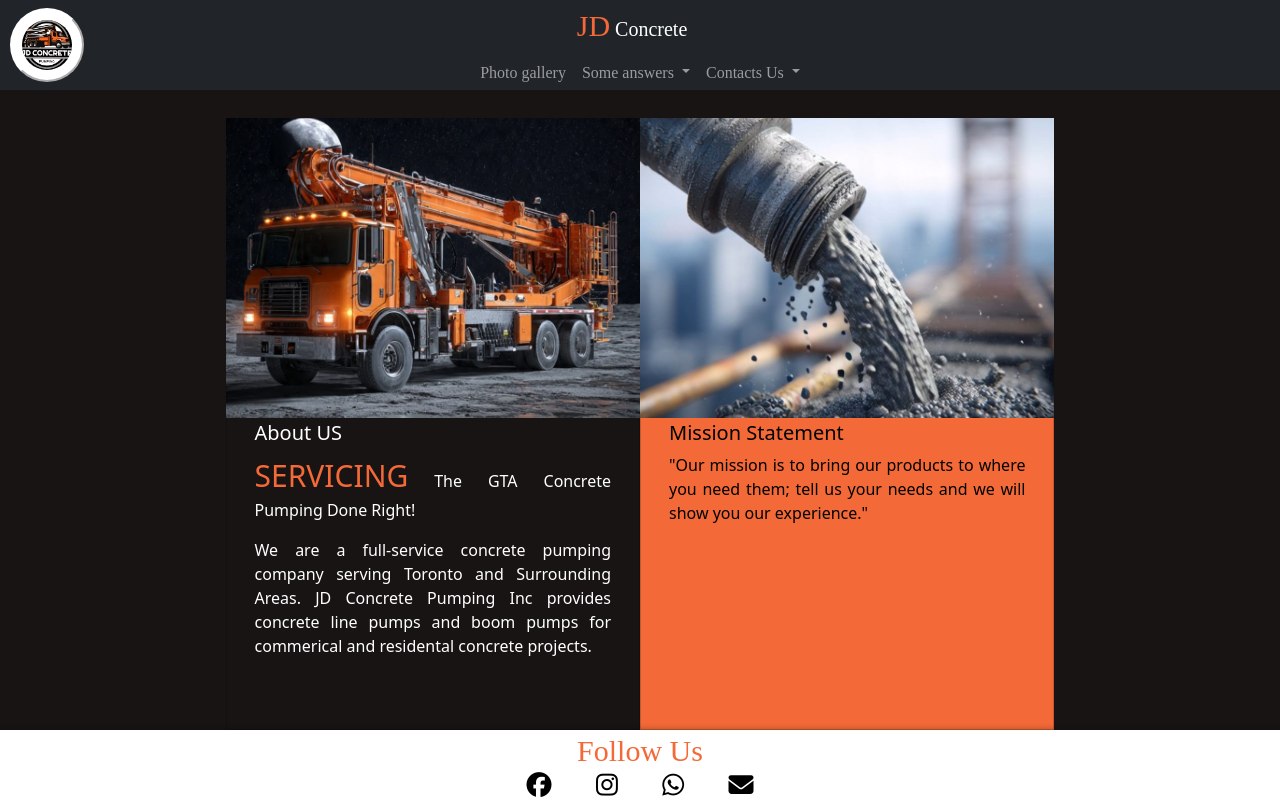
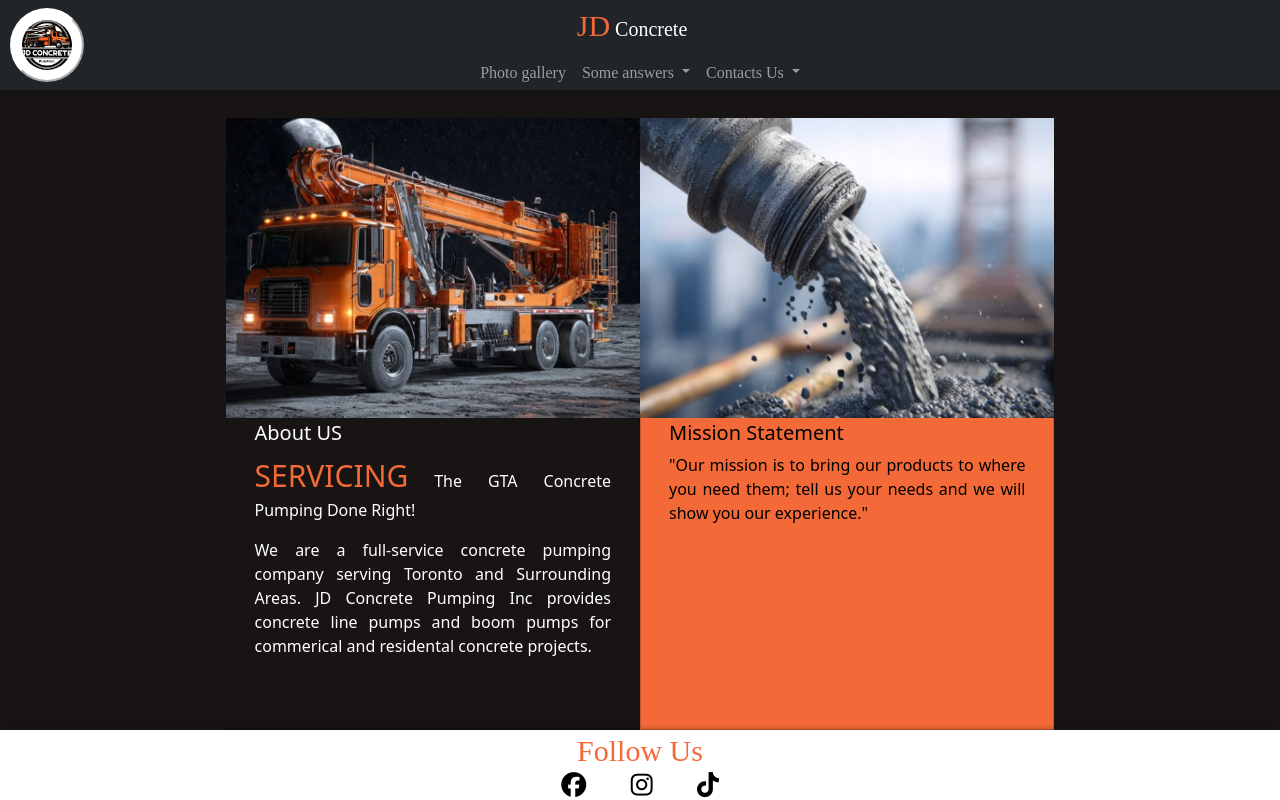
Before and after one commit to WerideMarcondes/jdconcret, a plain HTML site: page index.html in a window 1280 px wide. Drawn offline with nearby package versions, Linux system fonts and the light colour scheme; some packages are replaced by stand-ins of ours; a script that the page names is missing.

Commit message:
add tiktok link

```diff
--- a/index.html
+++ b/index.html
@@ -283,11 +283,8 @@
   <i class="fa-brands fa-instagram links_navdown"></i>
 </a>
 
- <a href="https://wa.me" target="_blank" style="text-decoration: none;" >
-        <i class="fa-brands fa-whatsapp links_navdown"></i>
-    </a>
-    <a href="mailto:seuemail@exemplo.com" style="text-decoration: none;">
-    <i class="fa  fa-envelope links_navdown"></i>
+<a href="https://www.tiktok.com/@jdpumping" target="_blank">
+    <i class="fa-brands fa-tiktok links_navdown"></i>
 </a>
     </div>
 
```
